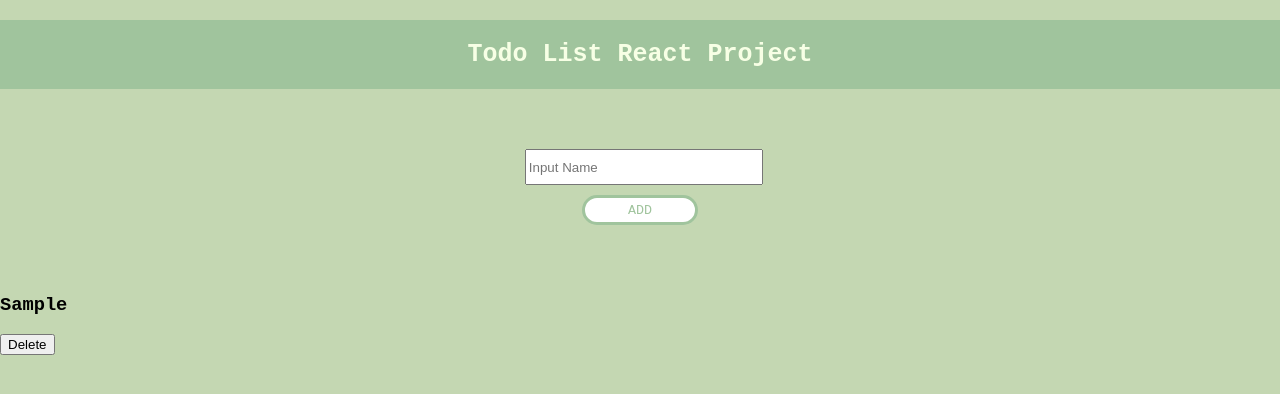
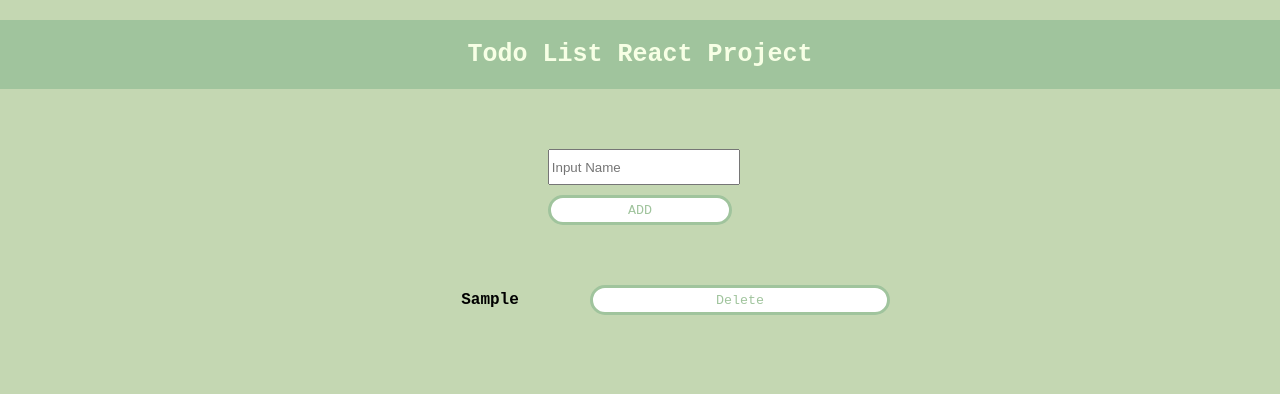
Before and after one commit to coding-jhuunn/todoReactProj, a React (Create React App) app in the folder todoproject/: page / in a window 1280 px wide. Both pictures are taken after typing "Sample" into the empty fields and a click on the button "ADD". Shown: the top 394 px of the page. Built offline with nearby package versions, Linux system fonts and the light colour scheme.

Commit message:
done with all design and debug

```diff
--- a/todoproject/src/Components/Form.js
+++ b/todoproject/src/Components/Form.js
@@ -38,7 +38,6 @@ const Form = ({itemTodo,setItemTodo,todoList,setTodoList,error,setError,duplicat
                     type="text"
                     onChange={handleChangeInput}
                     value={itemTodo}>
-
                     </input>
                 </div>
                 {error&&itemTodo.length<=0?<label className={style.labelMessage} >Input should be not empty.</label>:
@@ -46,8 +45,6 @@ const Form = ({itemTodo,setItemTodo,todoList,setTodoList,error,setError,duplicat
                 <div className={style.divBtn}>
                     <button className={style.formbtn} >ADD</button>
                 </div>
-
-
             </form>
         </div>
     )
--- a/todoproject/src/Components/PerItemRender.js
+++ b/todoproject/src/Components/PerItemRender.js
@@ -1,3 +1,5 @@
+import style from './style.module.css';
+
 const PerItemRender = ({todoList,setTodoList,todoIndex})=>{
 
     const handleDelete=(e)=>{
@@ -6,9 +8,13 @@ const PerItemRender = ({todoList,setTodoList,todoIndex})=>{
     }
 
     return (
-        <div>
-            <h3>{todoIndex.name}</h3>
-            <button onClick={handleDelete}>Delete</button>
+        <div className={style.renderItemDiv}>
+            <div className={style.itemNameDiv}>
+                <label>{todoIndex.name}</label>
+            </div>
+            <div className={style.itemBtnDiv}>
+                <button className={style.formbtn} onClick={handleDelete}>Delete</button>
+            </div>
         </div>
     )
 }
--- a/todoproject/src/Components/RenderList.js
+++ b/todoproject/src/Components/RenderList.js
@@ -1,9 +1,12 @@
 import PerItemRender from "./PerItemRender";
-
+import style from './style.module.css';
 const RenderList = ({todoList,setTodoList}) =>{
     return (
+        <div className ={style.mainRenderDiv}>
             <div>
-            {todoList.length<=0?"Empty List":todoList.map((index=>
+                {todoList.length<=0?
+                    <label className={style.labelMessage}>Empty List</label>
+                        :todoList.map((index=>
                         <PerItemRender
                         todoList={todoList}
                         setTodoList={setTodoList}
@@ -12,6 +15,7 @@ const RenderList = ({todoList,setTodoList}) =>{
                         ></PerItemRender>
                 ))}
             </div>
+        </div>
     )
 }
 
--- a/todoproject/src/Components/style.module.css
+++ b/todoproject/src/Components/style.module.css
@@ -12,6 +12,8 @@
 .divForm{
     display: flex;
     justify-content: center;
+    margin-left: 10%;
+    margin-right: 10%;
 
 }
 .labelMessage{
@@ -30,6 +32,7 @@
 input{
     height: 30px;
     width: 100%;
+    margin-bottom: 10px;
 }
 .divBtn{
     display: flex;
@@ -37,15 +40,40 @@ input{
 }
 .formbtn{
     height: 30px;
-    width: 50%;
+    width: 100%;
     font-family: 'Courier New', Courier, monospace;
     color: rgb(160, 196, 157);
     border: 3px  solid rgb(160, 196, 157);
     border-radius: 100px;
     background-color: white;
-    margin-top: 10px;
+
 }
 .formbtn:hover{
     color: black;
     background-color: rgb(247, 255, 229);
 }
+
+.mainRenderDiv{
+
+    display: flex;
+    justify-content: center;
+}
+
+.renderItemDiv{
+    margin-top: 10px;
+    margin-bottom: 10px;
+    display: flex;
+    align-items: center;
+}
+.itemNameDiv{
+
+    display: flex;
+    justify-content: center;
+    font-weight: bold;
+    font-size: 100%;
+    width: 200px;
+    border-radius: 2px;
+}
+.itemBtnDiv{
+    width: 300px;
+}
```
Lines whose indentation alone changed are shown as unchanged.
